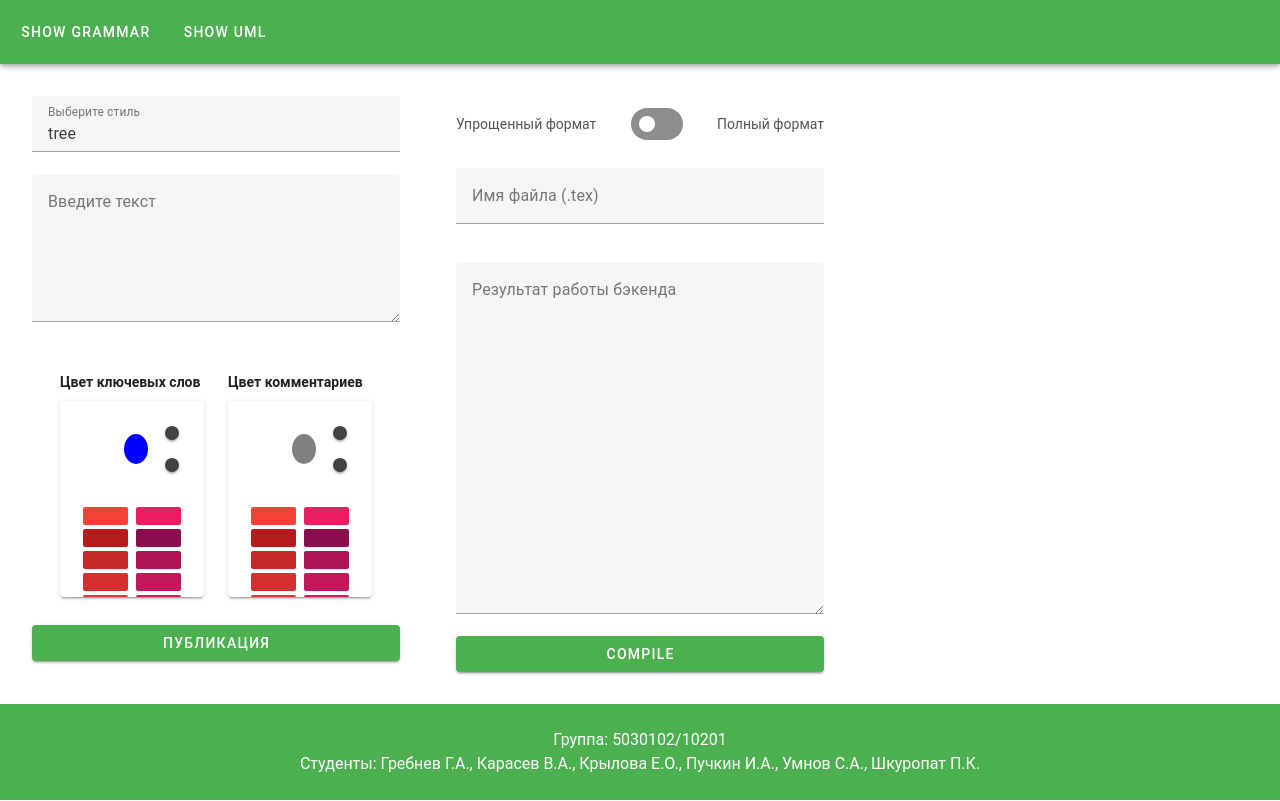
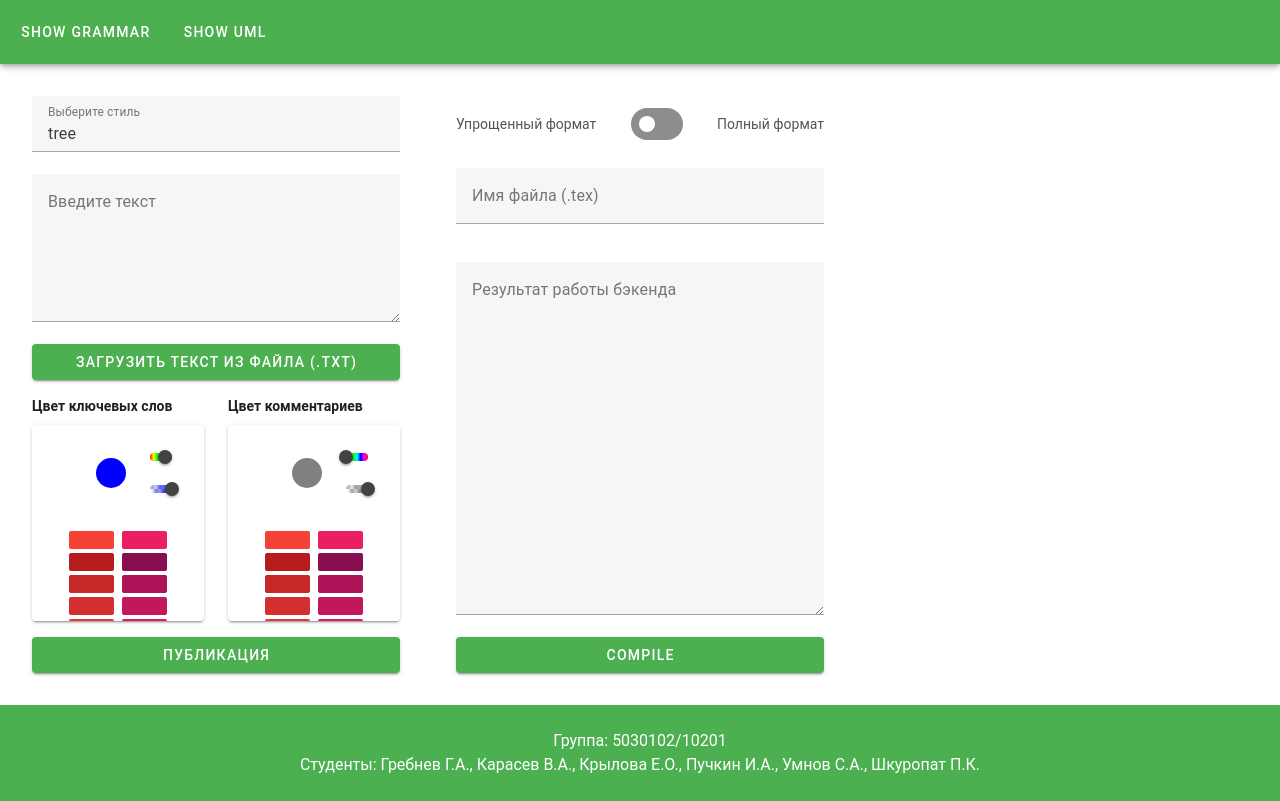
Before and after one commit to Deforc/PSEKO, a Vue app in the folder GUI/frontend/: page / in a window 1280 px wide. Built offline with nearby package versions, Linux system fonts and the light colour scheme.

Commit message:
Added upload from txt

```diff
--- a/GUI/frontend/src/components/LeftColumn.vue
+++ b/GUI/frontend/src/components/LeftColumn.vue
@@ -16,8 +16,27 @@
         @keydown.tab.prevent="insertTab"
     ></v-textarea>
 
+    <!-- Кнопка загрузки файла -->
+    <v-btn
+        color="green"
+        class="mb-4"
+        block
+        @click="openFileInput"
+    >
+      Загрузить текст из файла (.txt)
+    </v-btn>
+
+    <!-- Скрытый input для выбора файла -->
+    <input
+        type="file"
+        ref="fileInput"
+        accept=".txt"
+        style="display: none;"
+        @change="handleFileUpload"
+    />
+
     <!-- Подписи и цветовые пикеры -->
-    <v-row class="ma-4">
+    <v-row>
       <v-col cols="6">
         <label class="color-picker-label">Цвет ключевых слов</label>
         <v-color-picker
@@ -45,9 +64,11 @@
     <!-- Кнопка отправки -->
     <v-btn
         color="green"
+        block
+        class="mt-4"
         @click="sendToBackend"
-        block
-    >Публикация
+    >
+      Публикация
     </v-btn>
   </v-container>
 </template>
@@ -81,6 +102,30 @@ export default {
       this.$nextTick(() => {
         textarea.setSelectionRange(start + 1, start + 1);
       });
+    },
+    openFileInput() {
+      // Открываем скрытый input для выбора файла
+      this.$refs.fileInput.click();
+    },
+    handleFileUpload(event) {
+      const file = event.target.files[0];
+      if (!file) return;
+
+      // Проверяем, что файл имеет расширение .txt
+      if (!file.name.endsWith('.txt')) {
+        alert('Пожалуйста, выберите файл с расширением .txt');
+        return;
+      }
+
+      // Читаем содержимое файла
+      const reader = new FileReader();
+      reader.onload = (e) => {
+        this.inputText = e.target.result; // Записываем содержимое файла в текстовое поле
+      };
+      reader.onerror = () => {
+        alert('Ошибка при чтении файла');
+      };
+      reader.readAsText(file);
     },
     async sendToBackend() {
       try {
```
